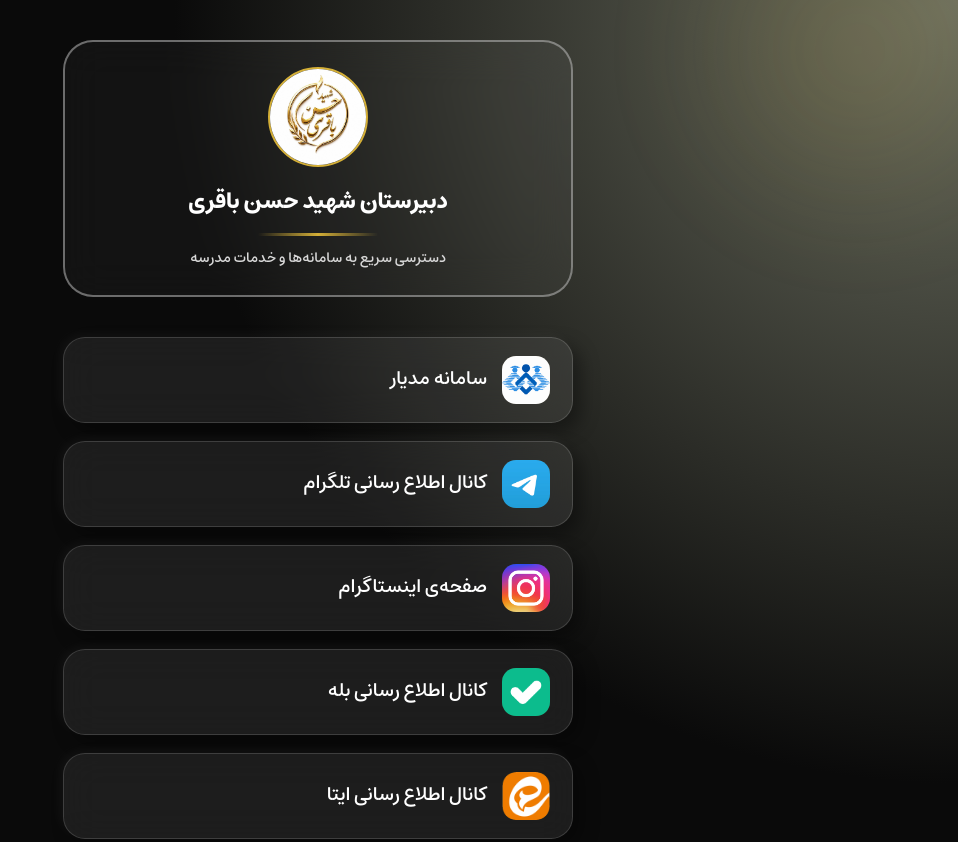
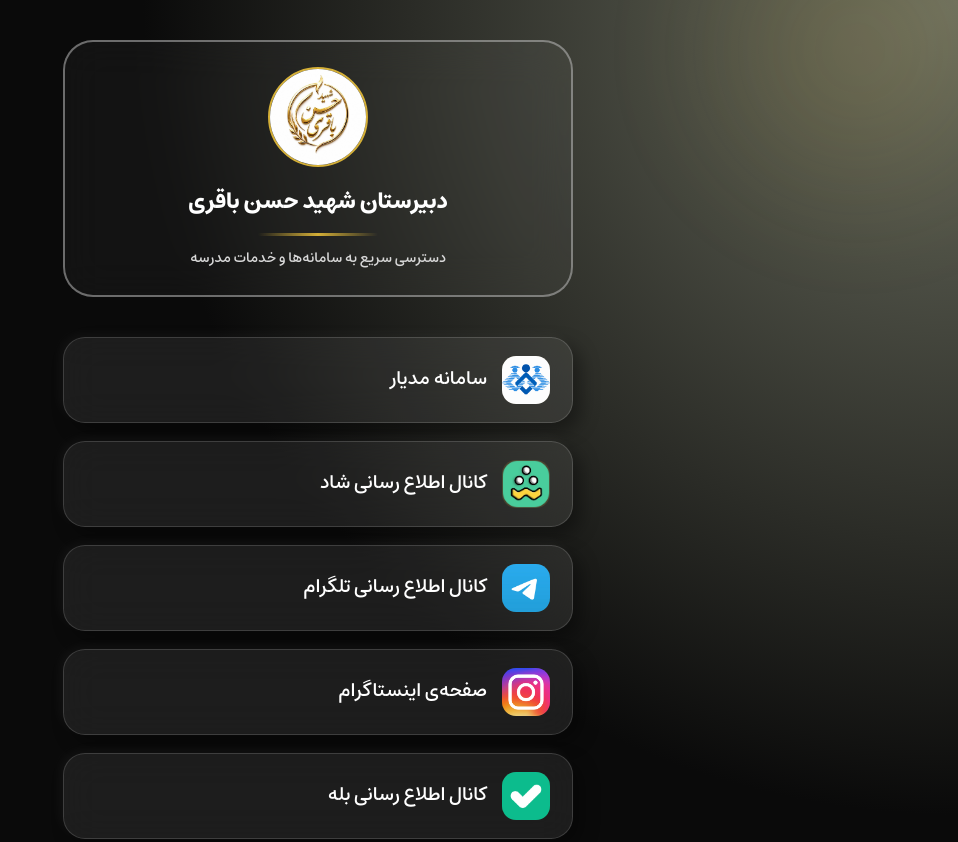
Before and after one commit to ir4din/bagheri, a plain HTML site: page index.html in a window 1280 px wide. Shown: the top 842 px of the page, without its empty margins (322-1280 px from the left). Drawn offline with Linux system fonts and the light colour scheme.

Commit message:
Update index.html

```diff
--- a/index.html
+++ b/index.html
@@ -277,6 +277,15 @@
                 </div>
             </a>
 
+            <a class="card" href="https://shad.ir/joinc/BGIIBCG0DFFCPMZBESNBRJRLPQIXNMOZ" target="_blank">
+                <div class="icon">
+                    <img src="assets/shad.png" alt="کانال شاد">
+                </div>
+                <div class="info">
+                    <h3>کانال اطلاع رسانی شاد</h3>
+                </div>
+            </a>
+
             <a class="card" href="https://t.me/Bagheri_Highschool" target="_blank">
                 <div class="icon">
                     <img src="assets/telegram.png" alt="کانال تلگرام">
```
